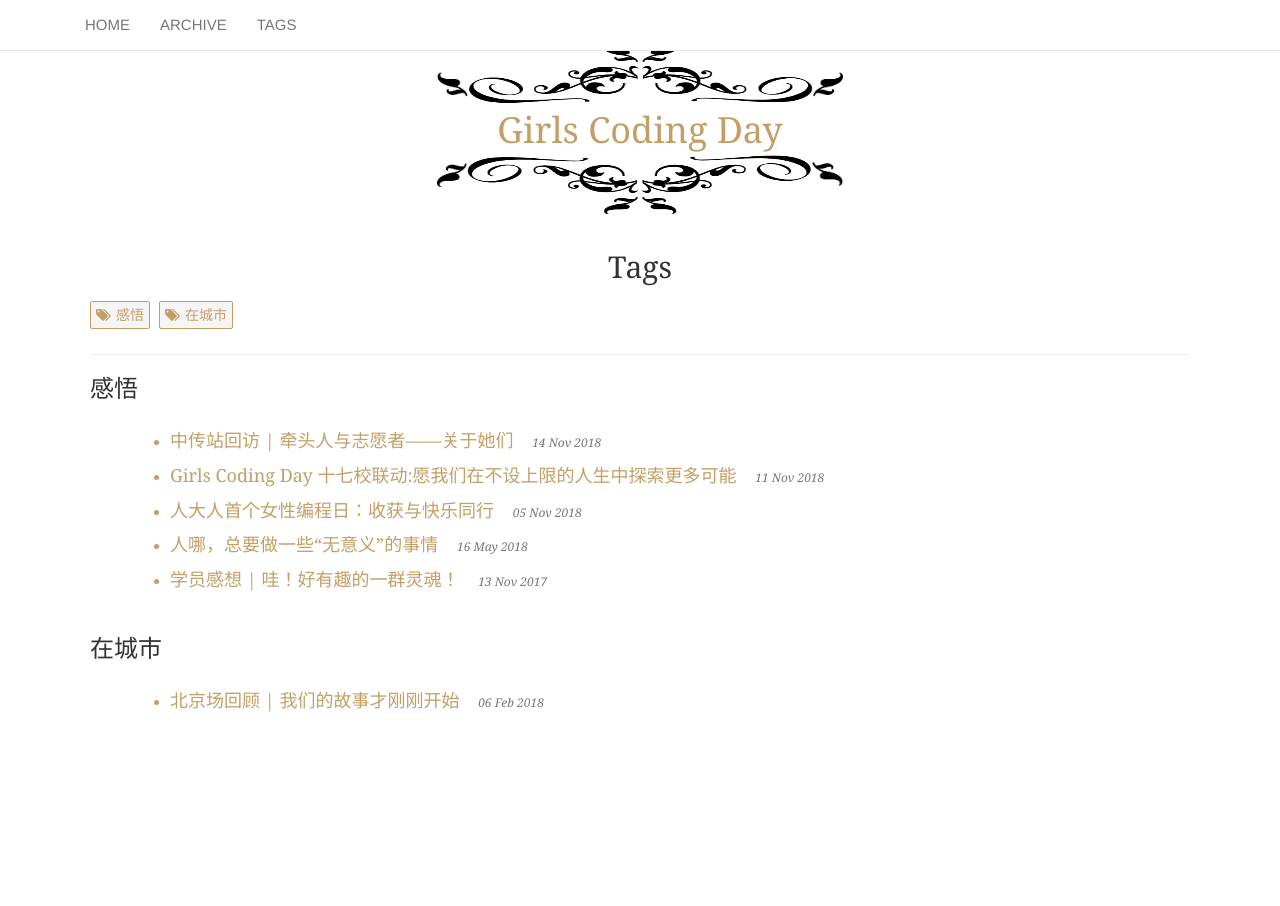
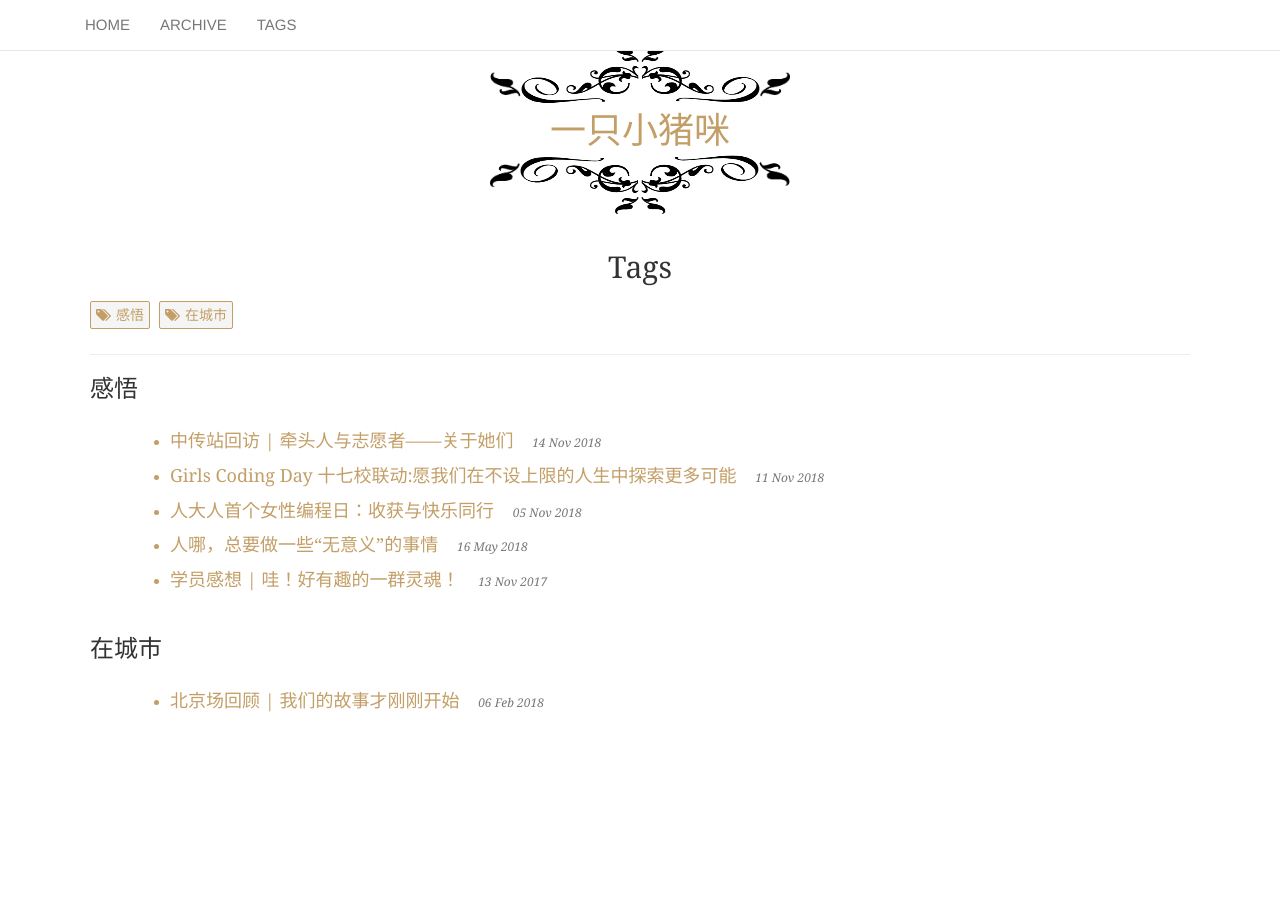
Before and after one commit to Songjierui-sarui/Cynpig, a Jekyll site: the page built from tags.html, in a window 1280 px wide. Built offline with Jekyll 4.4.1, drawn with Linux system fonts in a browser that asks for light colours.

Commit message:
更新配置

```diff
--- a/_config.yml
+++ b/_config.yml
@@ -2,12 +2,12 @@
 baseurl: "/Girls-Coding-Day-Jekyll-blog-4"
 
 # 网页的标题
-title: "Girls Coding Day"
-username: yourname
+title: "一只小猪咪"
+username: sjr
 # 网站副标题
-description: "架起女性与编程的桥梁"
+description: "哇！！！大美女！！！"
 
-aboutme: "我的生活，工作 😉🍕🎧"
+aboutme: "大美女日常"
 
 # 其它配置, 可忽略, 无需修改
 markdown: kramdown
```
